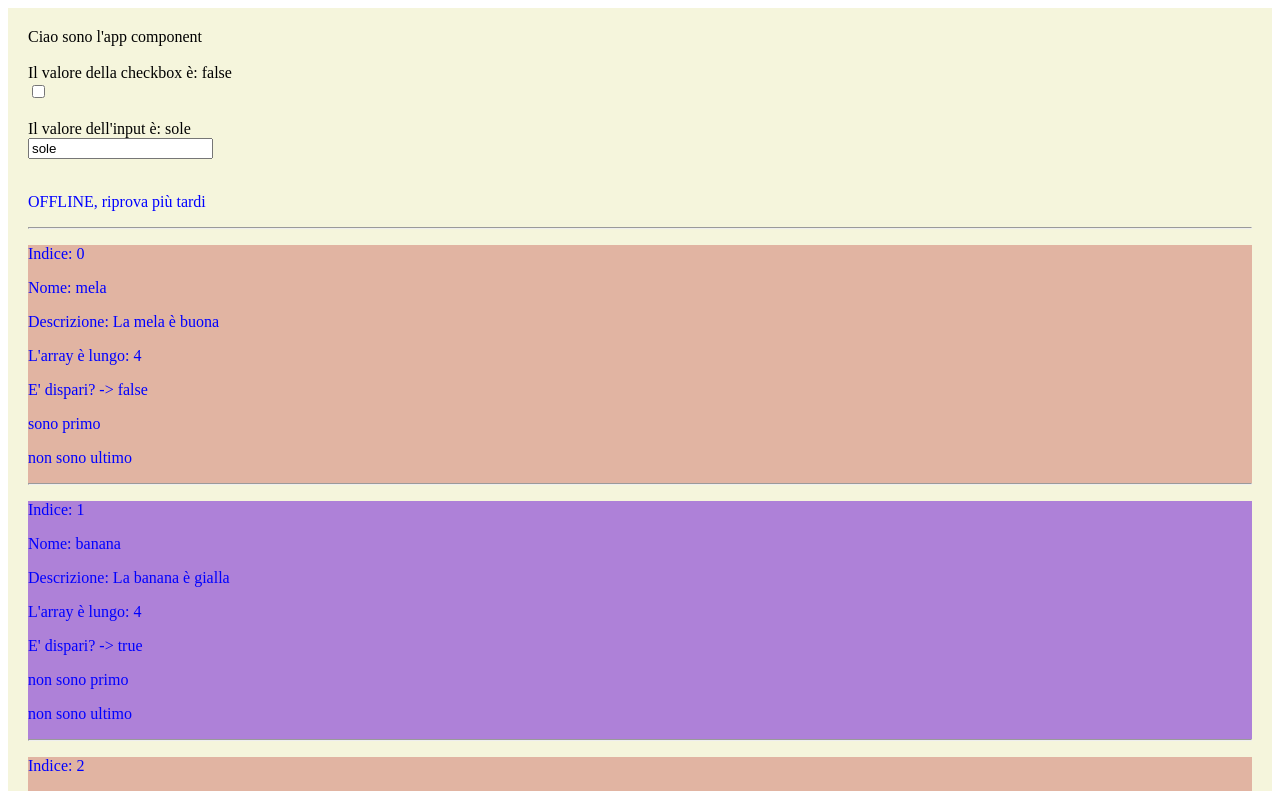
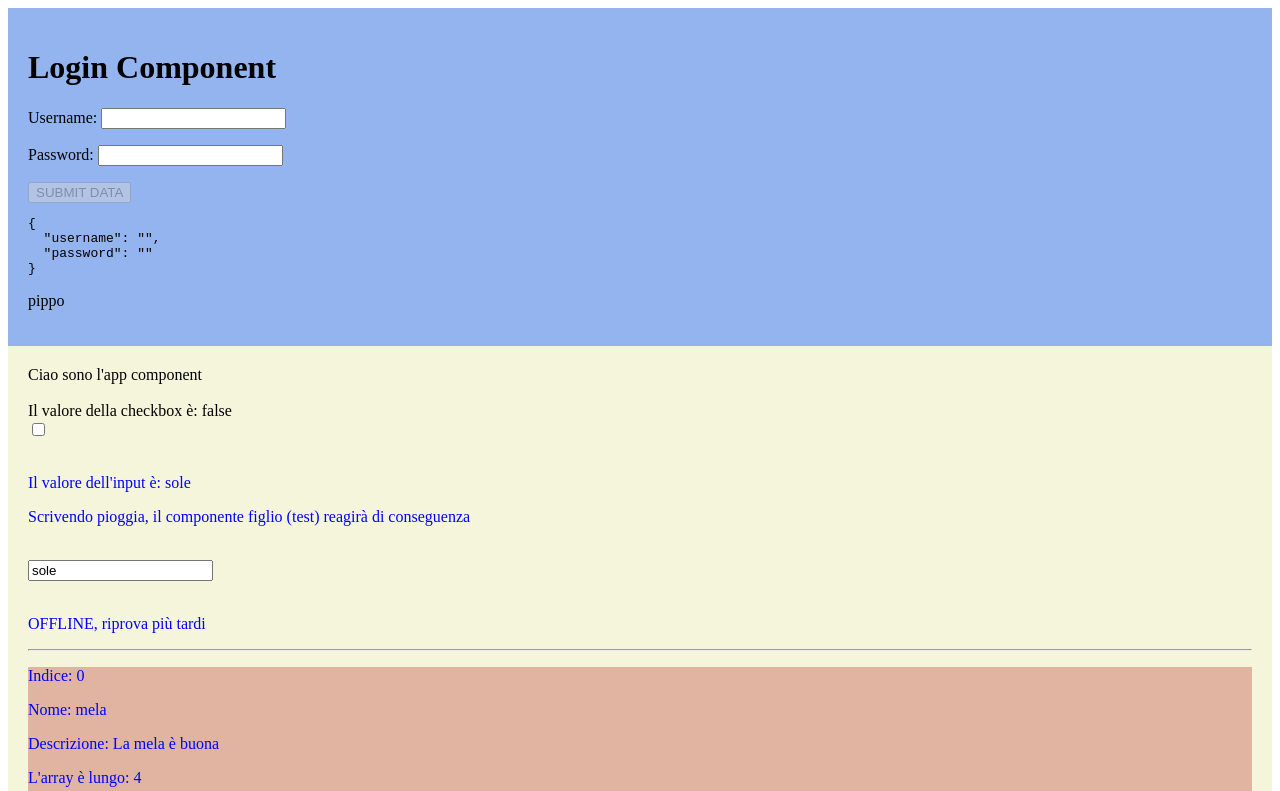
Before and after one commit to DaviR87/Cags-App, an Angular app: page / in a window 1280 px wide. Shown: the top 791 px of the page. Built offline with nearby package versions, Linux system fonts and the light colour scheme.

Commit message:
Template Driven Form

```diff
--- a/src/app/app.component.css
+++ b/src/app/app.component.css
@@ -1,5 +1,10 @@
 p {
 	color: blue;
+}
+
+.login-container {
+	background-color: rgb(147, 180, 238);
+	padding: 20px;
 }
 
 .app-container {
--- a/src/app/app.component.html
+++ b/src/app/app.component.html
@@ -1,3 +1,7 @@
+<div class="login-container">
+    <app-login></app-login>
+</div>
+
 <div class="app-container">
     {{ title }}
     <br>
@@ -7,11 +11,12 @@
     <input type="checkbox" [(ngModel)]="checkBoxValue">
     <br>
     <br>
-    <span>Il valore dell'input è: {{ meteo }}</span>
+    <p>Il valore dell'input è: {{ meteo }}</p>
+    <p>Scrivendo pioggia, il componente figlio (test) reagirà di conseguenza</p>
     <br>
     <input type="text" [(ngModel)]="meteo">
     <br><br>
-    <app-test *ngIf="false" [meteo]="meteo" [altroInput]="'test altro input'"></app-test>
+    <app-test *ngIf="checkBoxValue" [meteo]="meteo" [altroInput]="'test altro input'"></app-test>
 
     <ng-container *ngIf="checkBoxValue; then onlineBlock else offlineBlock"></ng-container>
 
--- a/src/app/app.module.ts
+++ b/src/app/app.module.ts
@@ -5,10 +5,12 @@ import { BrowserModule } from '@angular/platform-browser';
 import { AppRoutingModule } from './app-routing.module';
 import { AppComponent } from './app.component';
 import { TestModule } from './test/test.module';
+import { LoginComponent } from './login/login.component';
 
 @NgModule({
   declarations: [
     AppComponent,
+    LoginComponent,
   ],
   imports: [
     TestModule,
--- /dev/null
+++ b/src/app/login/login.component.html
@@ -0,0 +1,29 @@
+<h1>Login Component</h1>
+
+<form #loginForm="ngForm" (ngSubmit)="gestisciDati(loginForm)">
+  <p>
+    <label for="username">Username: </label>
+    <input id="username"
+            type="text"
+            autocomplete="off"
+            name="username"
+            [(ngModel)]="user.username"
+            required>
+  </p>
+  <p>
+    <label for="password">Password: </label>
+    <input id="password"
+          type="password"
+          autocomplete="off"
+          name="password"
+          [(ngModel)]="user.password"
+          required>
+  </p>
+  <button type="submit" [disabled]="loginForm.invalid">SUBMIT DATA</button>
+</form>
+
+<pre>{{ user | json }}</pre>
+
+<p>
+  {{ nome }}
+</p>
--- /dev/null
+++ b/src/app/login/login.component.ts
@@ -0,0 +1,32 @@
+import { Component, OnInit } from '@angular/core';
+import { NgForm } from '@angular/forms';
+
+export interface UserData {
+  username: string,
+  password: string
+}
+
+@Component({
+  selector: 'app-login',
+  templateUrl: './login.component.html',
+  styleUrls: ['./login.component.css']
+})
+export class LoginComponent implements OnInit {
+
+  user: UserData = {
+    username: '',
+    password: ''
+  }
+
+  nome: string = 'pippo';
+
+  constructor() { }
+
+  ngOnInit(): void {
+  }
+
+  gestisciDati(data?: NgForm) {
+    console.log(data);
+  }
+
+}
--- /dev/null
+++ b/src/app/model/model.ts
@@ -0,0 +1,4 @@
+export interface UserData {
+    username: string,
+    password: string
+  }
```
Also changed, not shown: src/app/login/login.component.css (added), 1 other file (tests, documents, lock files or other folders).
